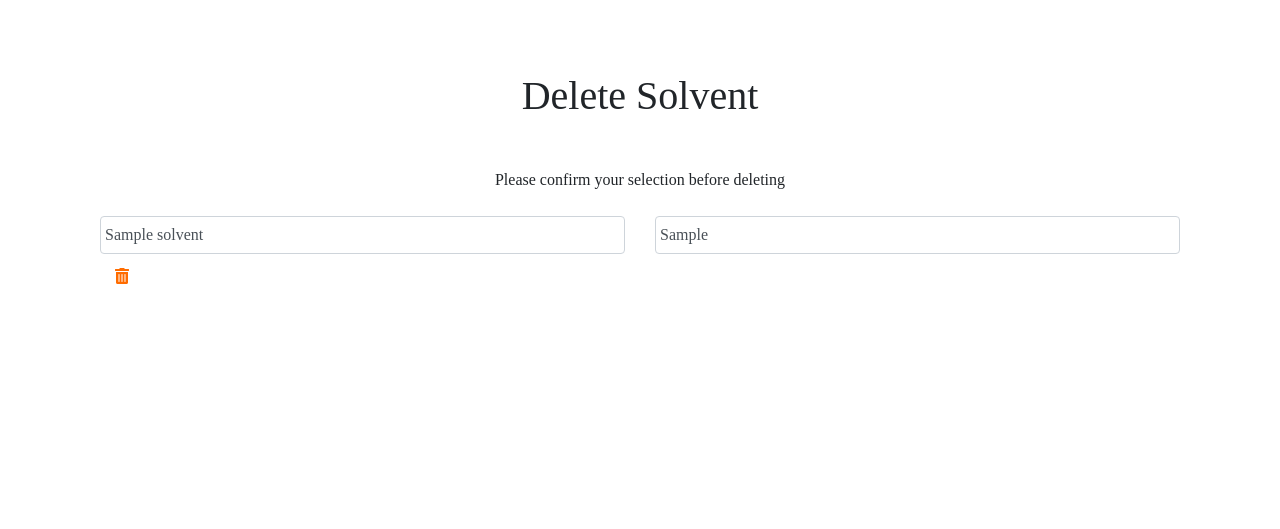
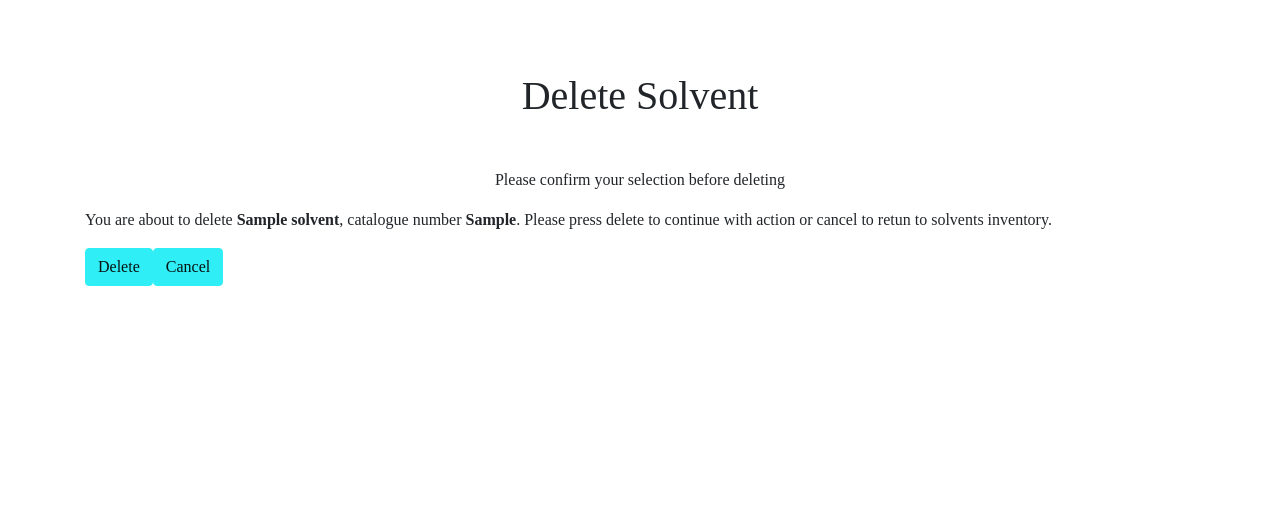
Before and after one commit to Code-Institute-Submissions/inventory-manager-mp3, a Flask app: template templates/deletesolvent.html in a window 1280 px wide. Shown: the part 500-1029 px from the top of the page. Run offline with Flask 2, Linux system fonts and the light colour scheme; the template is opened without the code that fills it: most values are stand-ins (such as "Sample title", 1, 10 or a date in 2020); some libraries are stand-ins or nearby versions; some web fonts are replaced.

Commit message:
Changed page to be sentence not form and added a cancel button

```diff
--- a/templates/deletesolvent.html
+++ b/templates/deletesolvent.html
@@ -5,41 +5,15 @@
 <p>Please confirm your selection before deleting</p>
 
 <div class="container">
-  <div class="row">
-    <form
-      action="{{url_for('deletesolvent', solvent_id=solvent._id)}}"
-      method="POST"
-      class="col s12"
-    >
-      <div class="row">
-        <div class="col">
-          <input
-            type="text"
-            class="form-control"
-            name="Name"
-            placeholder="Name"
-            value="{{solvent.Name}}"
-          />
-        </div>
-        <div class="col">
-          <input
-            type="text"
-            class="form-control"
-            name="Supplier"
-            placeholder="Cat no"
-            value="{{solvent.Cat_no}}"
-          />
-        </div>
-      </div>
-      <div>
-        <a
-          class="col-2 btn-floating btn-large waves-effect waves-light"
-          href="{{url_for('deletesolvent_delete', solvent_id=solvent._id)}}"
-          ><i class="fas fa-trash-alt"></i
-        ></a>
-      </div>
-    </form>
-  </div>
+	<div class="row">
+		<p>You are about to delete <strong>{{solvent.Name}}</strong>, catalogue number
+			<strong>{{solvent.Cat_no}}</strong>. Please press delete to continue with action or cancel to retun to
+			solvents inventory.</p>
+	</div>
+	<div class="row">
+		<a href="{{url_for('deletesolvent_delete', solvent_id=solvent._id)}}" class="btn btn-primary">Delete</a>
+        <a href="{{url_for('solvents')}}" class="btn btn-primary">Cancel</a>
+	</div>
 </div>
 
 {% endblock %}
```
Also changed, not shown: templates/deleteconsumable.html (+9 -35 lines).
